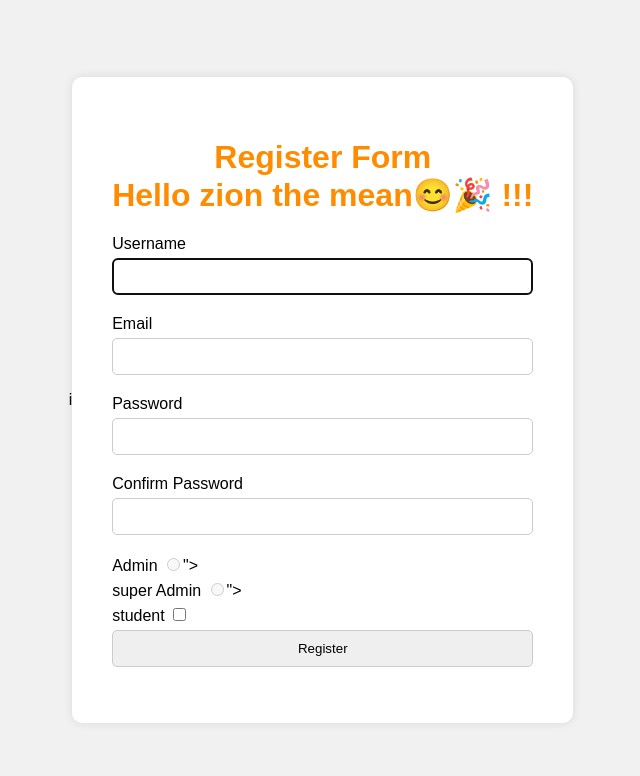
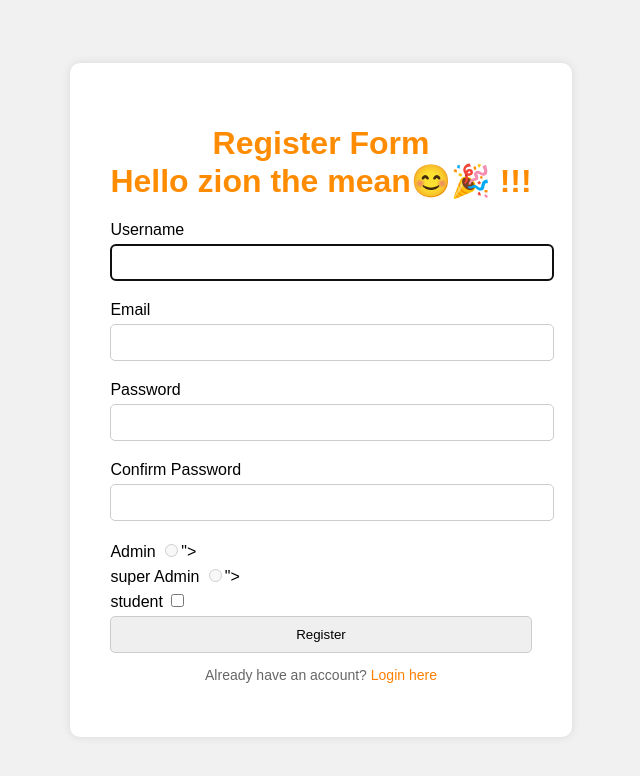
Before and after one commit to tsitiii/GDSC_Library_management_project, a Django app: page /register in a window 1280 px wide. Shown: the top 776 px of the page, without its empty margins (319-959 px from the left). Run offline with Django 4.2, Linux system fonts and the light colour scheme.

Commit message:
Update register.html

```diff
--- a/account/templates/account/register.html
+++ b/account/templates/account/register.html
@@ -1,4 +1,3 @@
-i
 {% load static %}
 <!DOCTYPE html>
 <html lang="en">
@@ -8,6 +7,22 @@ i
     <link rel="stylesheet" href="{% static 'account/style.css' %}">
 
     <title>Register page</title>
+    <style>
+      p {
+        color: #666;
+        text-align: center;
+        font-size: 14px;
+    }
+
+    a {
+        color: #FF8000;
+        text-decoration: none;
+    }
+
+    a:hover {
+        text-decoration: underline;
+    }
+    </style>
 
 </head>
 <body>
@@ -54,6 +69,7 @@ i
 
                 <input type="submit"  value="Register" class="btn btn-pill text-white btn-block btn-primary">
             </form>
+            <p>Already have an account? <a href="{% url 'login' %}">Login here</a></p>
             </div>
          <script src="{% static 'account/responsive.js' %}"></script>
     </body>
```
